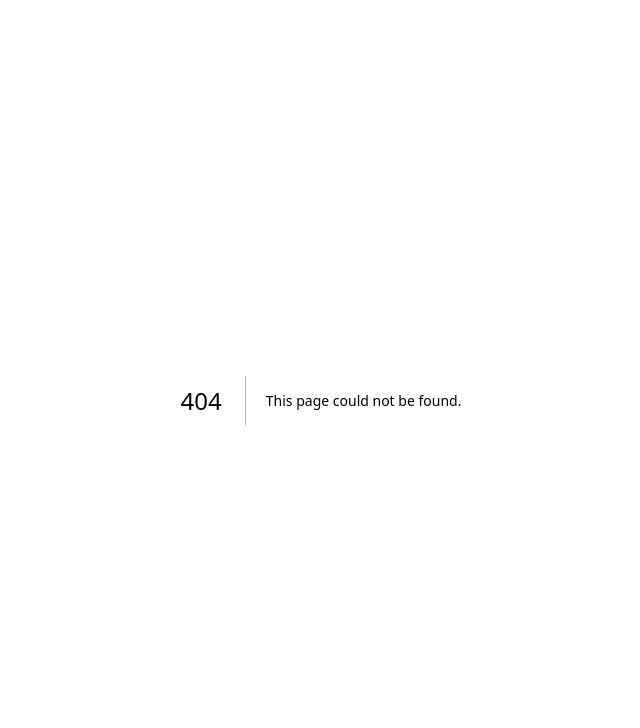
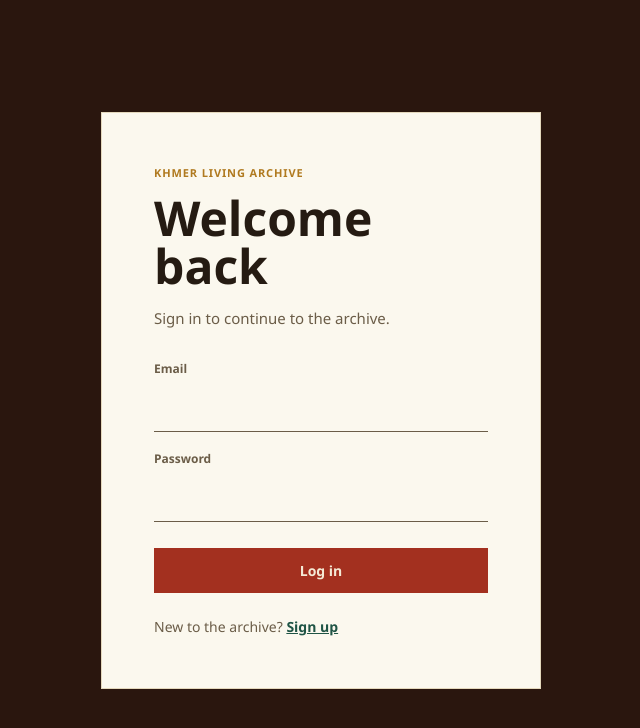
Before and after one commit to keophlyna/yike-archive, a Next.js app: page /login in a window 1280 px wide. Before the commit this address had no page. Shown: the top 728 px of the page, without its empty margins (319-959 px from the left). Built offline with nearby package versions, Linux system fonts and the light colour scheme.

Commit message:
sprint 2: signup/login pages (AI-assisted)

```diff
--- /dev/null
+++ b/app/login/page.js
@@ -0,0 +1,9 @@
+import AuthForm from "../../components/AuthForm.js";
+
+export const metadata = {
+  title: "Log in — Khmer Living Archive",
+};
+
+export default function LoginPage() {
+  return <AuthForm mode="login" />;
+}
--- /dev/null
+++ b/components/AuthForm.js
@@ -0,0 +1,68 @@
+"use client";
+
+import Link from "next/link";
+import { useRouter } from "next/navigation";
+import { useState } from "react";
+import { createClient } from "../utils/supabase/client.js";
+
+const styles = {
+	page: { minHeight: "100vh", display: "grid", placeItems: "center", padding: "32px 20px", background: "var(--hero-bg)", color: "var(--hero-fg)" },
+	panel: { width: "min(100%, 440px)", padding: "clamp(28px, 6vw, 52px)", background: "var(--surface)", color: "var(--ink)", border: "1px solid var(--surface-border)" },
+	eyebrow: { margin: "0 0 14px", color: "var(--gold)", font: "600 11px var(--font-google-sans), sans-serif", letterSpacing: ".08em", textTransform: "uppercase" },
+	title: { margin: 0, color: "var(--ink)", font: "600 clamp(32px, 7vw, 48px)/1 var(--font-google-sans), sans-serif" },
+	intro: { margin: "16px 0 30px", color: "var(--ink-soft)", font: "400 15px/1.6 var(--font-google-sans), sans-serif" },
+	form: { display: "grid", gap: 18 },
+	label: { display: "grid", gap: 8, color: "var(--ink-soft)", font: "600 12px var(--font-google-sans), sans-serif" },
+	input: { width: "100%", padding: "12px 0", border: 0, borderBottom: "1px solid var(--ink-soft)", borderRadius: 0, background: "transparent", color: "var(--ink)", font: "400 16px var(--font-google-sans), sans-serif", outline: "none" },
+	button: { marginTop: 8, padding: "13px 18px", border: 0, background: "var(--red)", color: "var(--hero-fg)", font: "600 14px var(--font-google-sans), sans-serif", cursor: "pointer" },
+	message: { margin: 0, color: "var(--red)", font: "400 14px/1.5 var(--font-google-sans), sans-serif" },
+	footer: { margin: "24px 0 0", color: "var(--ink-soft)", font: "400 14px var(--font-google-sans), sans-serif" },
+	link: { color: "var(--jade)", fontWeight: 600 },
+};
+
+export default function AuthForm({ mode }) {
+	const router = useRouter();
+	const [email, setEmail] = useState("");
+	const [password, setPassword] = useState("");
+	const [message, setMessage] = useState("");
+	const [isSubmitting, setIsSubmitting] = useState(false);
+	const isLogin = mode === "login";
+
+	const handleSubmit = async (event) => {
+		event.preventDefault();
+		setMessage("");
+		setIsSubmitting(true);
+		const supabase = createClient();
+		const result = isLogin
+			? await supabase.auth.signInWithPassword({ email, password })
+			: await supabase.auth.signUp({ email, password });
+
+		setIsSubmitting(false);
+		if (result.error) {
+			setMessage(isLogin ? "Invalid email or password" : "Unable to create account");
+			return;
+		}
+		if (isLogin || result.data.session) {
+			router.replace("/");
+			return;
+		}
+		setMessage("Check your email to confirm your account");
+	};
+
+	return (
+		<main style={styles.page}>
+			<section style={styles.panel}>
+				<p style={styles.eyebrow}>Khmer Living Archive</p>
+				<h1 style={styles.title}>{isLogin ? "Welcome back" : "Create an account"}</h1>
+				<p style={styles.intro}>{isLogin ? "Sign in to continue to the archive." : "Join the archive and keep your contributions connected."}</p>
+				<form style={styles.form} onSubmit={handleSubmit}>
+					<label style={styles.label}>Email<input style={styles.input} type="email" value={email} onChange={(event) => setEmail(event.target.value)} autoComplete="email" required /></label>
+					<label style={styles.label}>Password<input style={styles.input} type="password" value={password} onChange={(event) => setPassword(event.target.value)} autoComplete={isLogin ? "current-password" : "new-password"} minLength={6} required /></label>
+					{message && <p role="alert" style={styles.message}>{message}</p>}
+					<button style={styles.button} type="submit" disabled={isSubmitting}>{isSubmitting ? "Please wait" : isLogin ? "Log in" : "Sign up"}</button>
+				</form>
+				<p style={styles.footer}>{isLogin ? "New to the archive? " : "Already have an account? "}<Link style={styles.link} href={isLogin ? "/signup" : "/login"}>{isLogin ? "Sign up" : "Log in"}</Link></p>
+			</section>
+		</main>
+	);
+}
```
Also changed, not shown: app/signup/page.js (added, +9 -0 lines).
